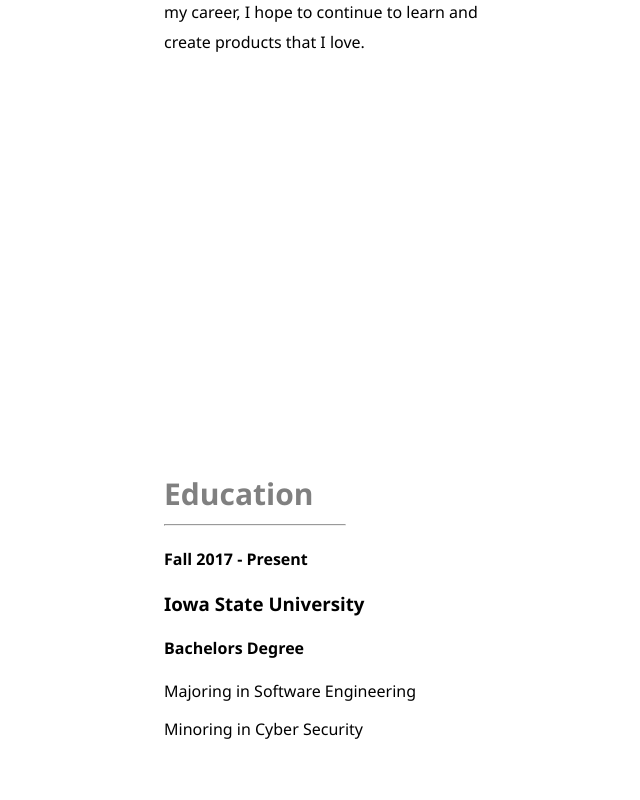
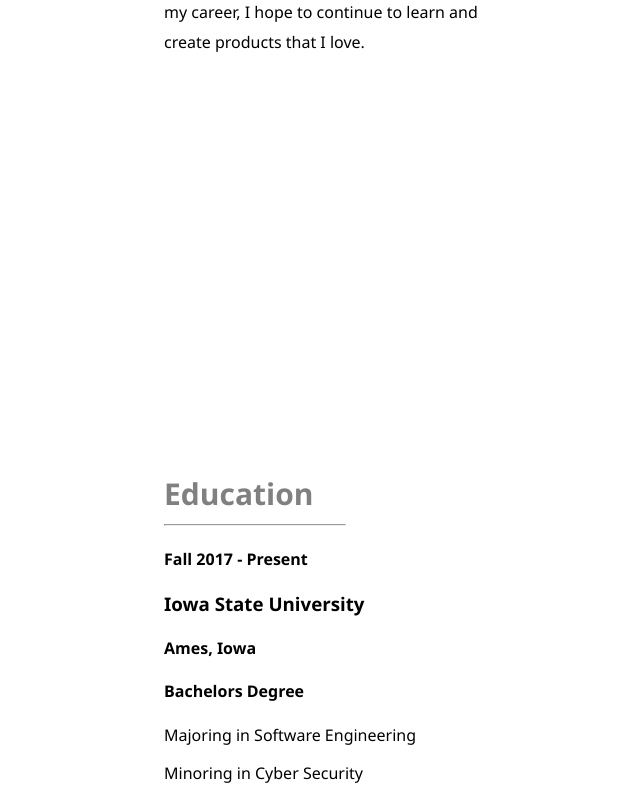
Before and after one commit to dms909/New-Website, a React (Create React App) app: page / in a window 1280 px wide. Shown: the part 1453-2253 px from the top of the page, without its empty margins (94-734 px from the left). Before the commit the page ends 2209 px from the top, so only its background shows below. Built offline with nearby package versions, Linux system fonts and the light colour scheme.

Commit message:
Updated education section

```diff
--- a/src/components/Education.js
+++ b/src/components/Education.js
@@ -8,6 +8,7 @@
 
             <h4>Fall 2017 - Present</h4>
             <h3>Iowa State University</h3>
+            <h4>Ames, Iowa</h4>
             <h4>Bachelors Degree</h4>
             <p>Majoring in Software Engineering</p>
             <p>Minoring in Cyber Security</p>
```
